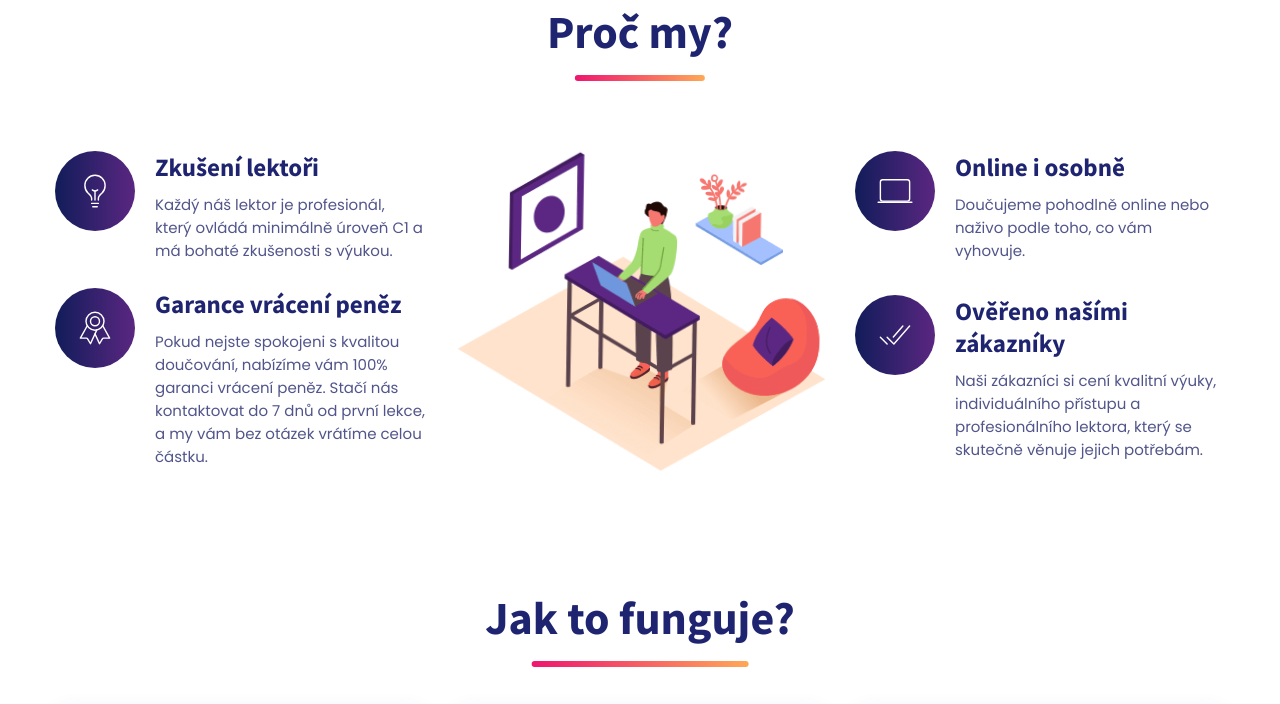
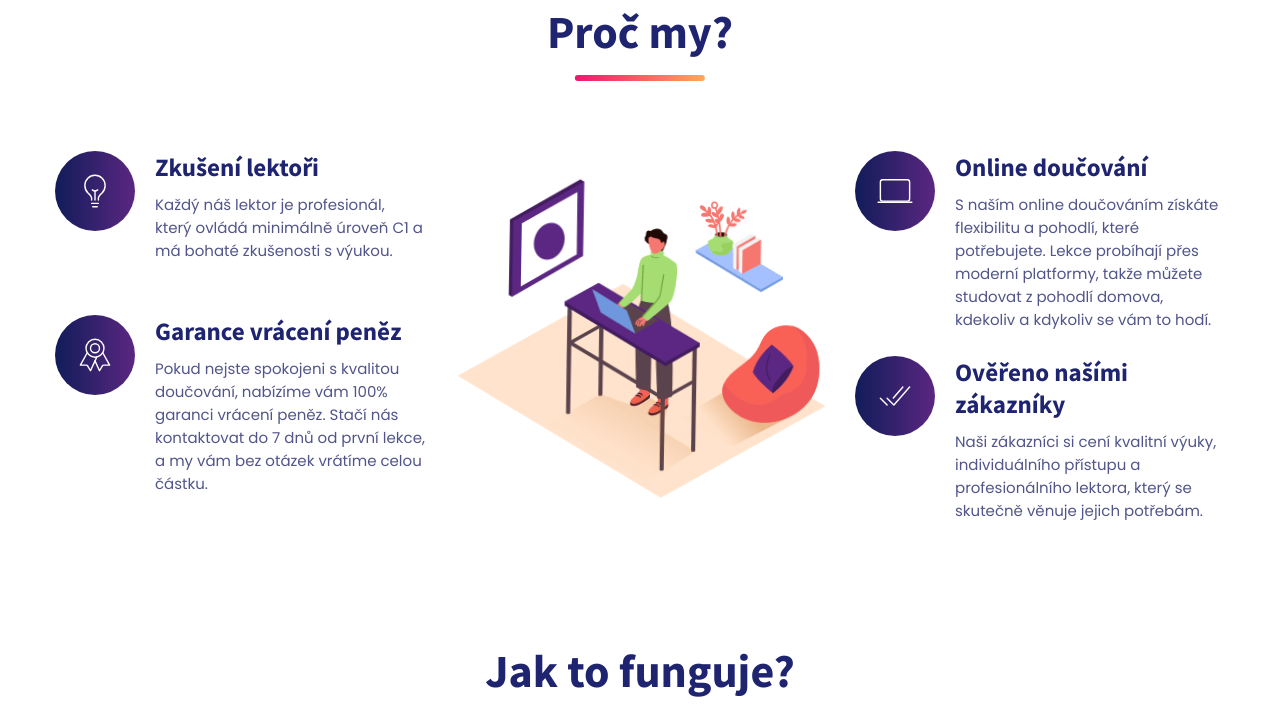
Before and after one commit to zsvkarty/mojedoucko.github.io, a plain HTML site: page index.html in a window 1280 px wide. Shown: the part 857-1561 px from the top of the page. Drawn offline with nearby package versions, Linux system fonts and the light colour scheme.

Commit message:
onlineosobne to online only

```diff
--- a/index.html
+++ b/index.html
@@ -195,10 +195,10 @@
                 </div>
 
                 <div class="content">
-                  <h3 class="h3 title">Online i osobně</h3>
+                  <h3 class="h3 title">Online doučování</h3>
 
                   <p class="text">
-                    Doučujeme pohodlně online nebo naživo podle toho, co vám vyhovuje.
+                    S naším online doučováním získáte flexibilitu a pohodlí, které potřebujete. Lekce probíhají přes moderní platformy, takže můžete studovat z pohodlí domova, kdekoliv a kdykoliv se vám to hodí.
                   </p>
                 </div>
 
@@ -335,7 +335,7 @@ Nabízíme individuální přístup, přátelské prostředí a zkušené lektor
 
             <p class="about-text">
               Věříme, že učení může být zábavné a efektivní, pokud k němu přistoupíte tím správným způsobem. Přidejte se k nám a posuňte své znalosti na novou úroveň!
-              arcu.
+
             </p>
 
             <ul class="stats-list">
```
